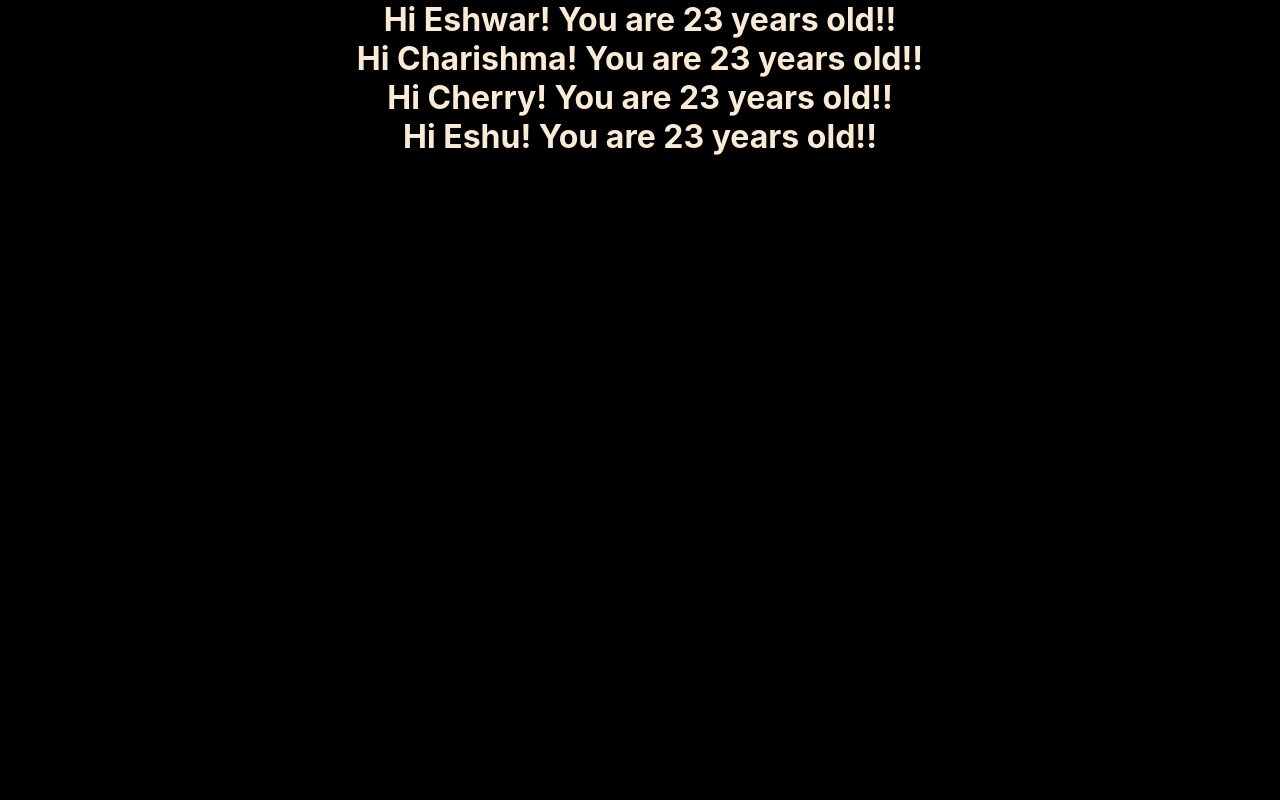
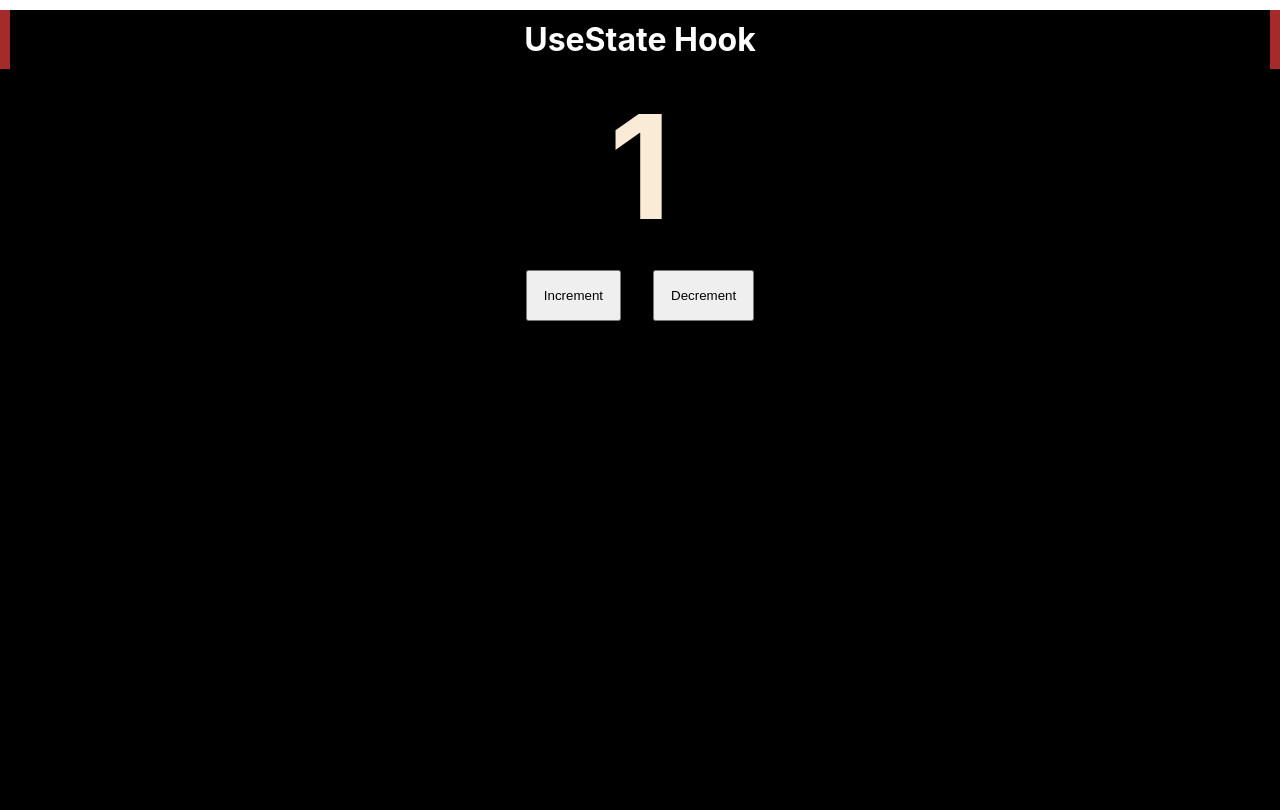
Before and after one commit to Eshwar17/ReactJS-Web3Mantra, a React (Create React App) app in the folder react_course/: page / in a window 1280 px wide. Built offline with nearby package versions, Linux system fonts and the light colour scheme.

Commit message:
Practiced useState hook

```diff
--- a/react_course/src/App.css
+++ b/react_course/src/App.css
@@ -13,3 +13,10 @@
   background-color: brown;
   color: black;
 }
+.heading {
+  font-size: 9rem;
+}
+button {
+  margin: 1rem;
+  padding:1rem;
+}
--- a/react_course/src/App.js
+++ b/react_course/src/App.js
@@ -1,12 +1,26 @@
+import React, {useState} from 'react';
 import './App.css';
-import Student from './components/Student';
+import Header from './components/Header';
+
+
 function App() {
+  const [counter, setCounter] = useState(1);
+
+  const incrementHandler = () => {
+    setCounter(counter + 1);
+  }
+  const decrementHandler = () => {
+    setCounter(counter - 1);
+  }
+
   return (
     <div className="App">
-      <Student name="Eshwar" age={23}/>
-      <Student name="Charishma" age={23}/>
-      <Student name="Cherry" age={23}/>
-      <Student name="Eshu" age={23}/>
+      <Header />
+      <div className='main'>
+        <h1 className='heading'>{counter}</h1>
+        <button onClick={incrementHandler}>Increment</button>
+        <button onClick={decrementHandler}>Decrement</button>
+      </div>
     </div>
   );
 }
--- a/react_course/src/components/Header.jsx
+++ b/react_course/src/components/Header.jsx
@@ -1,10 +1,7 @@
-import Footer from "./Footer";
-
 const Header = () => {
     return(
         <div className="header">
-        <h1>Header</h1>
-        <Footer />
+        <h1 style={{background: "Black",color: 'white', padding:'10px', margin: '10px'}}>UseState Hook</h1>
         </div>
     )
 }
```
